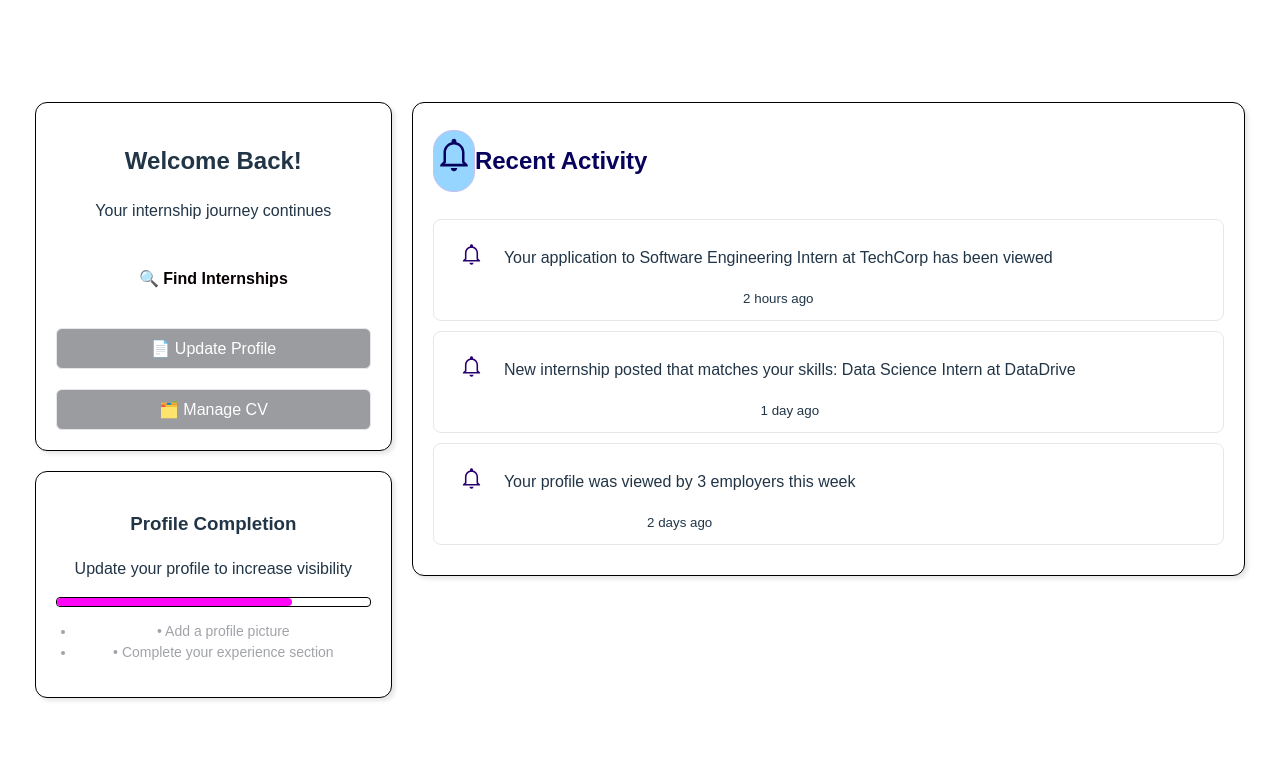
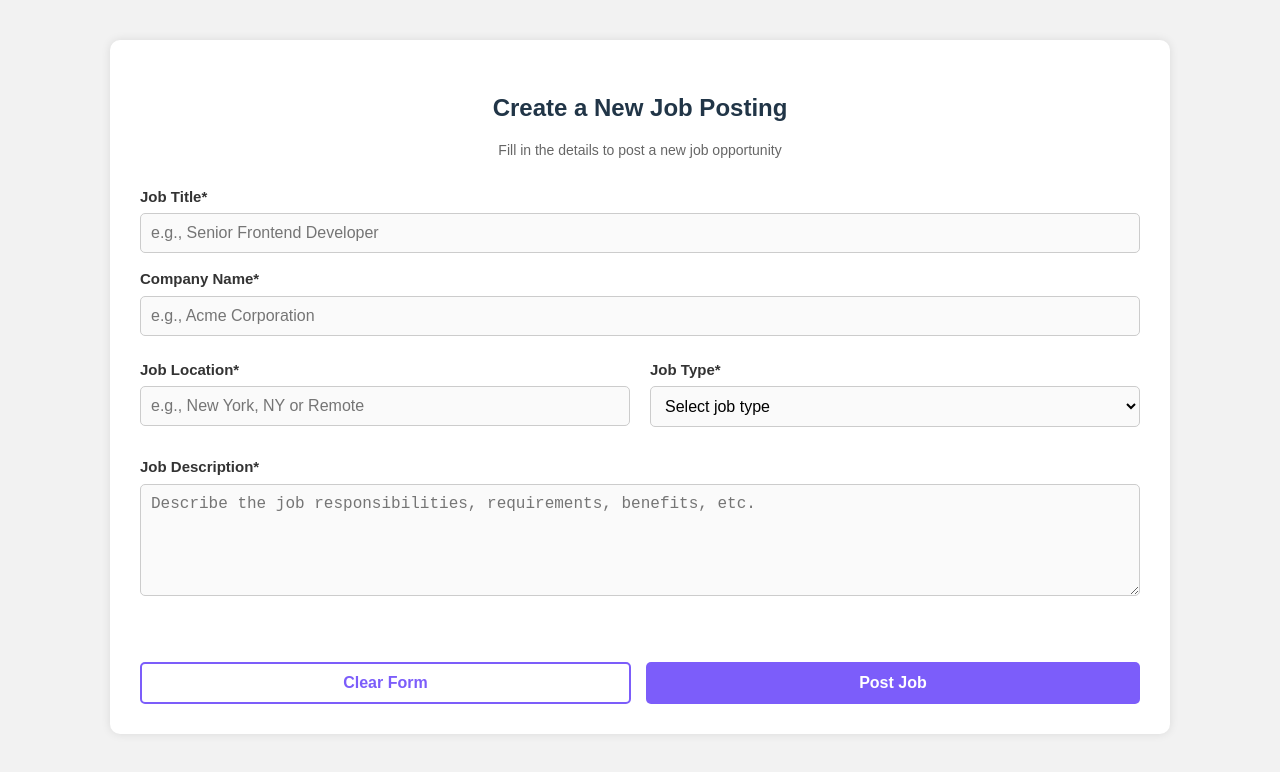
Before and after one commit to kaveenskn/InternQuest-web-Group2, a React (Vite) app: page / in a window 1280 px wide. Shown: the top 772 px of the page. Built offline with nearby package versions, Linux system fonts and the light colour scheme.

Commit message:
imported job post form

```diff
--- a/src/App.jsx
+++ b/src/App.jsx
@@ -3,6 +3,7 @@ import React from "react";
 import { BrowserRouter as Router, Routes, Route } from "react-router-dom";
 import Dashboard from "./component/Dashboard";
 import Form1 from "./pages/Form1";
+import Jobpostform from "./component/JobPostForm";
 
 const App = () => {
   return (
@@ -13,7 +14,8 @@ const App = () => {
     // </Router>
     <>
     {/* <Form1/> */}
-    <Dashboard/>
+    {/* <Dashboard/> */}
+    <Jobpostform/>
     </>
   );
 };
```
